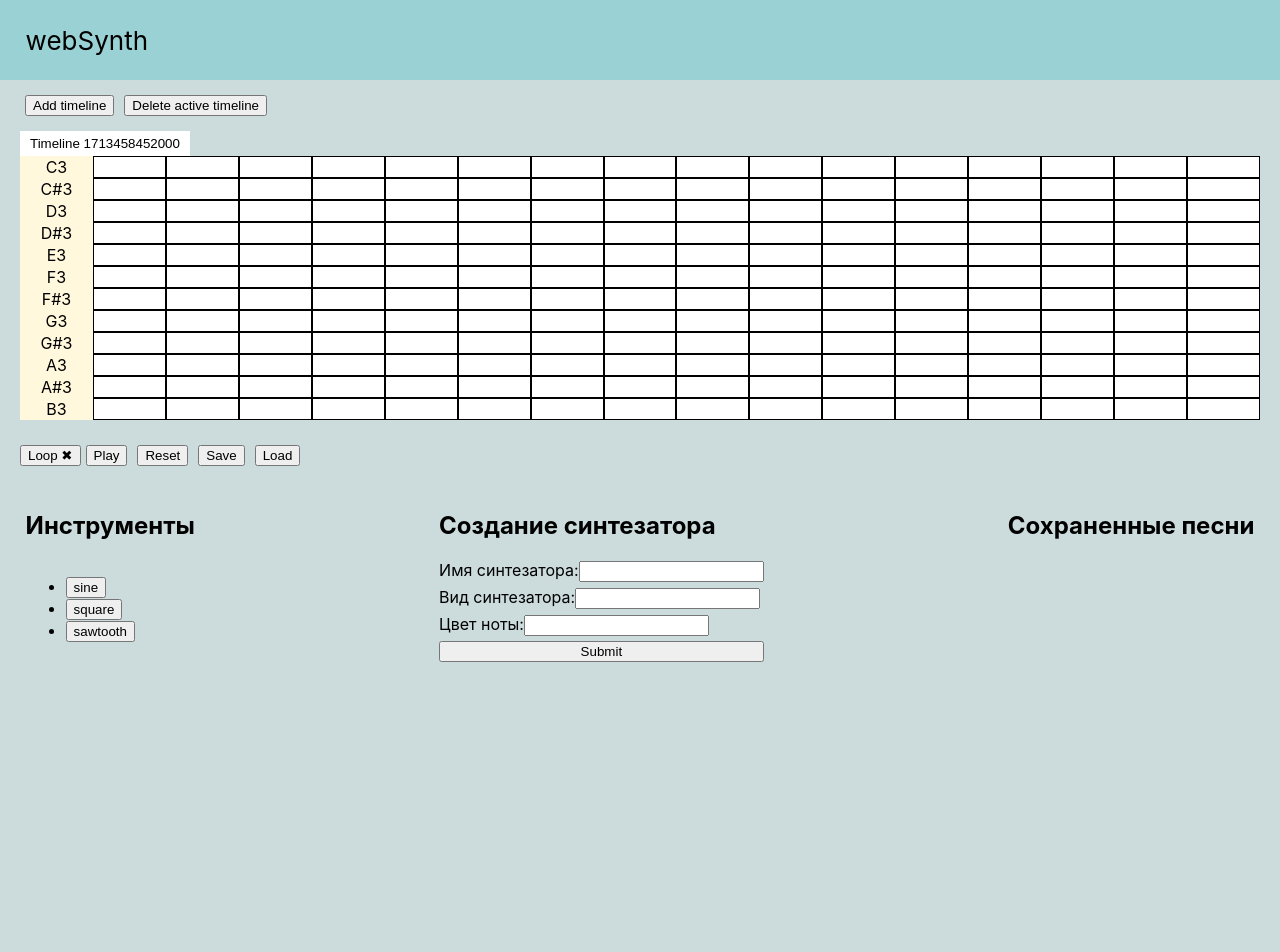
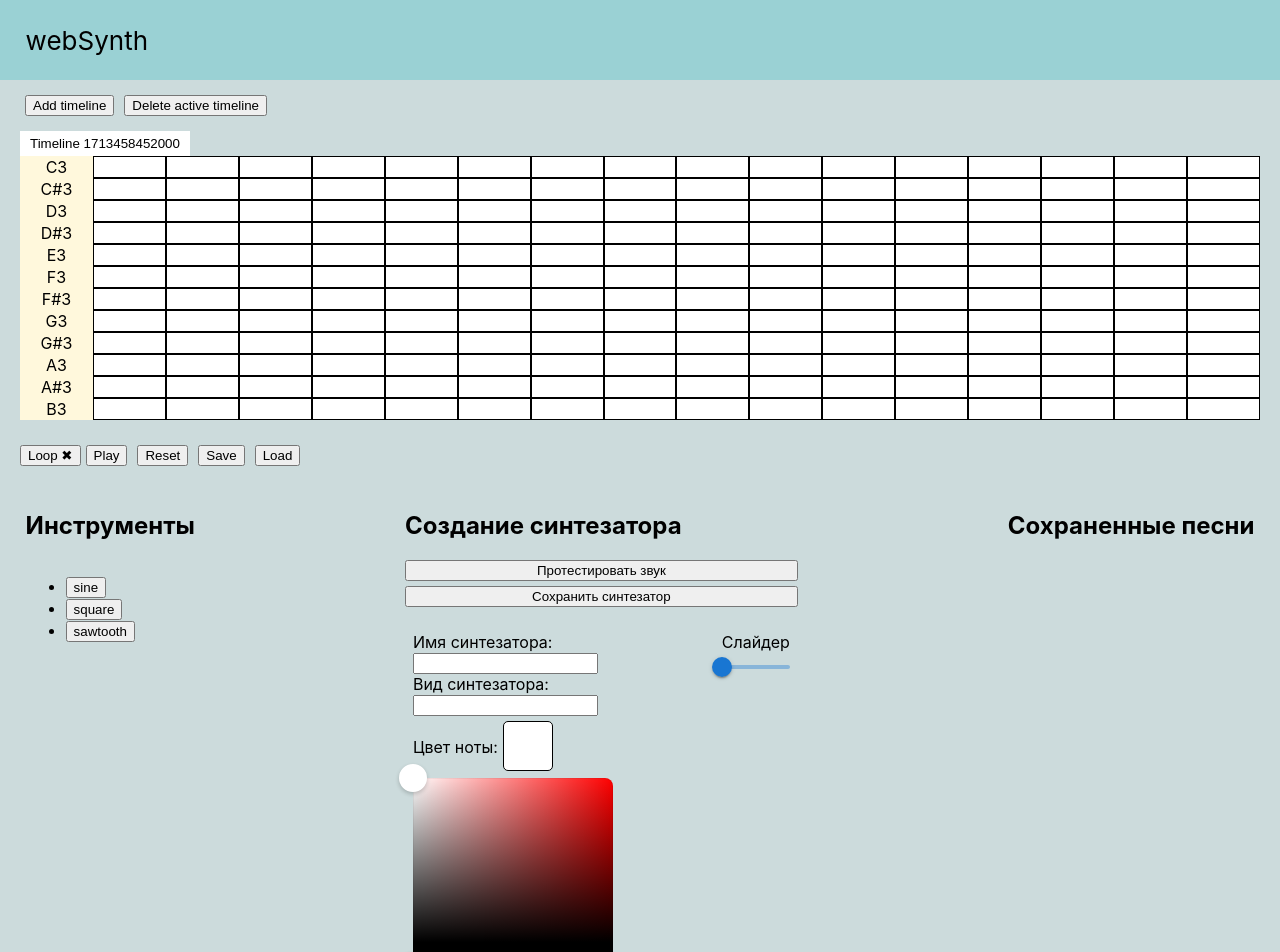
Before and after one commit to Wildexad/webSynth, a React (Create React App) app in the folder client/: page / in a window 1280 px wide. Shown: the top 952 px of the page. Before the commit the page ends 800 px from the top, so only its background shows below. Built offline with nearby package versions, Linux system fonts and the light colour scheme; a web font is replaced by a local one.

Commit message:
Preparation for adding more options when creating a new synth . Added a simple color picker from react-colorful . added mui to get sliders from . Slightly changed the layout of the synth creation block

```diff
--- a/client/package.json
+++ b/client/package.json
@@ -3,10 +3,16 @@
   "version": "0.1.0",
   "private": true,
   "dependencies": {
+    "@emotion/react": "^11.11.4",
+    "@emotion/styled": "^11.11.5",
+    "@mui/material": "^5.15.15",
     "@testing-library/jest-dom": "^5.17.0",
     "@testing-library/react": "^13.4.0",
     "@testing-library/user-event": "^13.5.0",
+    "mui": "^0.0.1",
     "react": "^18.2.0",
+    "react-bootstrap": "^2.10.2",
+    "react-colorful": "^5.6.1",
     "react-dom": "^18.2.0",
     "react-router-dom": "^6.22.3",
     "react-scripts": "5.0.1",
--- a/client/src/components/Cell.jsx
+++ b/client/src/components/Cell.jsx
@@ -13,7 +13,7 @@ const Cell = (props) => {
                 onClick={() => {
                     const newColor = props.onCellClick();
 
-                    if (color == '#fff')
+                    if (color === '#fff')
                     {
                         setColor(newColor);
                     }
--- a/client/src/components/InstrumentCreation.jsx
+++ b/client/src/components/InstrumentCreation.jsx
@@ -1,37 +1,77 @@
-import React from "react";
+import React, { useState } from "react";
+import { HexColorPicker } from "react-colorful";
+import Slider from '@mui/material/Slider';
+
+import * as Tone from 'tone';
 
 const InstrumentCreation = ({ synthList, setSynthList }) => {
+    const [synthName, setSynthName] = useState(''); // Состояние названия нового синтезатора
+    const [synthType, setSynthType] = useState('sine'); // Состояния вида осциллятора нового синтезатора
+    const [synthColor, setSynthColor] = useState('#fff'); // Состояние цвета нового синтезатора
+
+    // Функция по сохранению нового синтезатора
     const handleSubmit = (event) => {
         event.preventDefault();
 
         const newSynth = {
-            'name': event.target['synthName'].value,
+            'name': synthName,
             'oscillator': { 'type': event.target['synthType'].value },
-            'color': event.target['synthColor'].value
+            'color': synthColor
         };
 
         setSynthList([...synthList, newSynth]);
+    }
 
-        console.log(`Сохранен синтезатор с именем ${event.target['synthName'].value} и типом ${event.target['synthType'].value}`);
+    // Функция по однократному проигрыванию звука для тестирования нового синтезатора
+    const testSound = () => {
+        const newSynth = {
+            'name': synthName,
+            'oscillator': { 'type': synthType },
+            'color': synthColor
+        };
+
+        const synth = new Tone.Synth();
+        synth.set(newSynth);
+        synth.toDestination();
+
+        synth.triggerAttackRelease('B3', "64n");
     }
 
     return (
         <>
             <form onSubmit={handleSubmit} className="synth-creation-form">
+                <button type="button" onClick={testSound}>Протестировать звук</button>
+
+                <button>Сохранить синтезатор</button>
+
+                <div className="synth-options">
+                    <div className="synth-meta">
                         <label>
                             Имя синтезатора:
-                    <input type='text' name='synthName' />
+                            <input type='text' name='synthName' onChange={(e) => {setSynthName(e.target.value)}} />
                         </label>
+
                         <label>
                             Вид синтезатора:
-                    <input type='text' name='synthType' />
-                </label>
-                <label>
-                    Цвет ноты:
-                    <input type='text' name='synthColor' />
+                            <input type='text' name='synthType' onChange={(e) => {setSynthType(e.target.value)}} />
                         </label>
 
-                <input type="submit" />
+                        <label className="synth-color">
+                            <div className="synth-color-selection">
+                                <p>Цвет ноты:</p>
+                                <div style={{backgroundColor: synthColor}} className="synth-color-preview" />
+                            </div>
+                                <HexColorPicker color={synthColor} onChange={setSynthColor} />
+                        </label>
+                    </div>
+
+                    <div>
+                        <label>
+                            Слайдер
+                            <Slider />
+                        </label>
+                    </div>
+                </div>
             </form>
         </>
     );
--- a/client/src/components/Timeline.jsx
+++ b/client/src/components/Timeline.jsx
@@ -1,5 +1,4 @@
 import React from "react";
-import { useState } from "react";
 import * as Tone from "tone";
 
 import "../styles/Timeline.css";
--- a/client/src/components/TimelineController.jsx
+++ b/client/src/components/TimelineController.jsx
@@ -1,4 +1,4 @@
-import React, { useState, useEffect } from 'react';
+import React, { useState } from 'react';
 import * as Tone from "tone";
 
 import "../styles/Timeline.css";
@@ -94,7 +94,6 @@ const TimelineController = ({ activeSynth }) => {
         const newNotes = [...notes, newNote];
         newNotes.sort((a, b) => {return a.order - b.order});
         setNotes(newNotes);
-        //console.log(`note ${newNote.pitch} added`);
     }
 
     // Функция удаления ноты
@@ -107,7 +106,6 @@ const TimelineController = ({ activeSynth }) => {
             return true;
         });
         setNotes(newNotes);
-        //console.log(notes);
     }
 
     // Функция сохранения композиции
@@ -119,7 +117,6 @@ const TimelineController = ({ activeSynth }) => {
         };
 
         setSavedSong(songToSave);
-        //console.log(savedSong);
     }
 
     // Функция загрузки композиции
--- a/client/src/styles/App.css
+++ b/client/src/styles/App.css
@@ -67,3 +67,31 @@
   flex-direction: column;
   gap: 5px;
 }
+
+.synth-color {
+  display: flex;
+  flex-direction: column;
+  margin-top: 5px;
+  gap: 5px;
+}
+
+.synth-color-selection {
+  display: flex;
+  gap: 5px;
+}
+
+.synth-color-preview {
+  height: 50px;
+  width: 50px;
+  border: black solid 1px;
+  border-radius: 10%;
+}
+
+.synth-options {
+  display: flex;
+}
+
+.synth-meta {
+  display: flex;
+  flex-direction: column;
+}
```
Also changed, not shown: 1 other file (tests, documents, lock files or other folders). Lines whose indentation alone changed are shown as unchanged.
